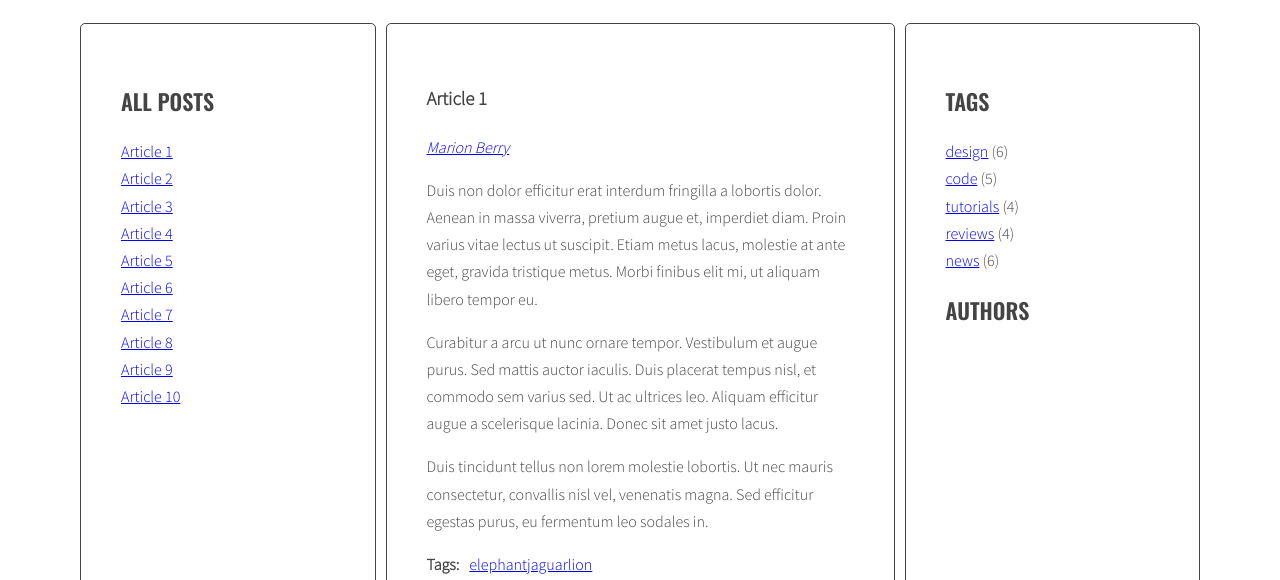
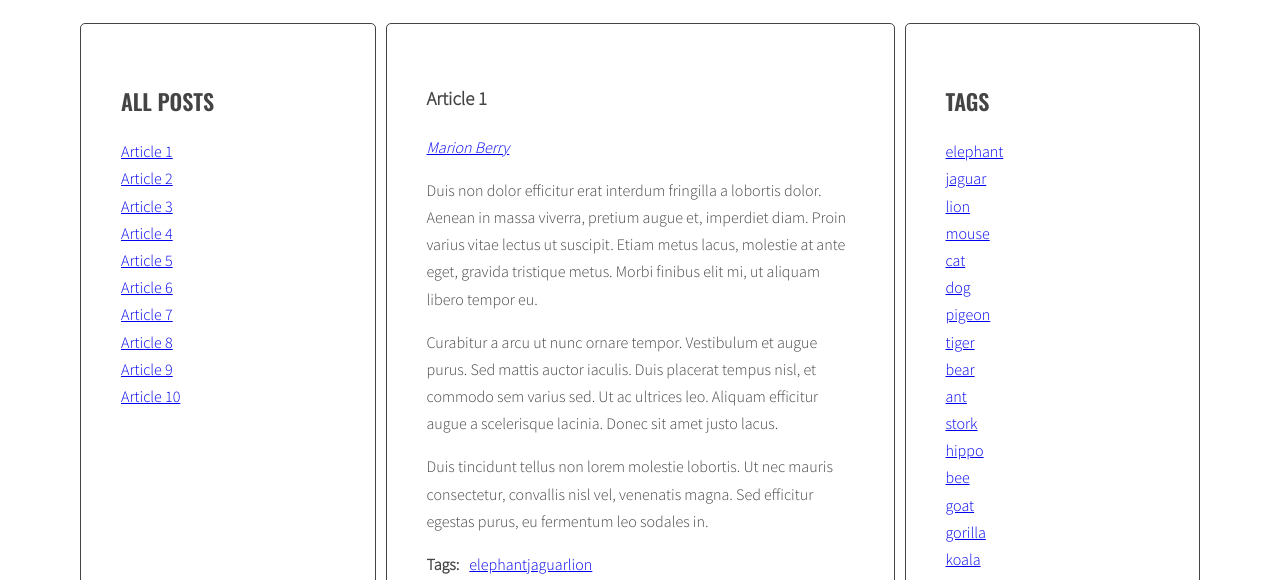
Before and after one commit to Pawel-Mat/javascript-blog, a website: page index.html in a window 1280 px wide. Shown: the part 220-800 px from the top of the page. Drawn offline with nearby package versions, Linux system fonts and the light colour scheme.

Commit message:
Update tag list in right panel

```diff
--- a/index.html
+++ b/index.html
@@ -180,11 +180,6 @@
                 <aside class="sidebar">
                   <h2 class="section-title">Tags</h2>
                   <ul class="list tags">
-                    <li><a href="#">design</a> <span>(6)</span></li>
-                    <li><a href="#">code</a> <span>(5)</span></li>
-                    <li><a href="#">tutorials</a> <span>(4)</span></li>
-                    <li><a href="#">reviews</a> <span>(4)</span></li>
-                    <li><a href="#">news</a> <span>(6)</span></li>
                   </ul>
                   <h2 class="section-title">Authors</h2>
                   <ul class="list authors">
--- a/js/script.js
+++ b/js/script.js
@@ -45,7 +45,8 @@
     optTitleSelector = '.post-title',
     optTitleListSelector = '.titles',
     optArticleTagsSelector = '.post-tags .list',
-    optArticleAuthorSelector = '.post-author';
+    optArticleAuthorSelector = '.post-author',
+    optTagListSelector = '.tags.list';
 
   function generateTitleLinks(customSelector = ''){
 
@@ -82,7 +83,8 @@
   generateTitleLinks();
 
   function generateTags(){
-
+    /* [NEW] create a new variable allTags with an empty array */
+    let allTags = [];
     /* find all articles */
     const articles = document.querySelectorAll(optArticleSelector);
     /* START LOOP: for every article: */
@@ -101,12 +103,22 @@
         const linkHTML = '<li><a href="#tag-' + tag + '">' + tag + '</a></li>';
         /* add generated code to html variable */
         html = html + linkHTML;
+        /* [NEW] check if this link is NOT already in allTags */
+        if(allTags.indexOf(linkHTML) == -1){
+          /* [NEW] add generated code to allTags array */
+          allTags.push(linkHTML);
+          console.log('allTags', allTags);
+        }
       /* END LOOP: for each tag */
       }
       /* insert HTML of all the links into the tags wrapper */
       tagsWrapper.innerHTML = html;
     /* END LOOP: for every article: */
     }
+    /* [NEW] find list of tags in right column */
+    const tagList = document.querySelector('.tags');
+    /* [NEW] add html from allTags to tagList */
+    tagList.innerHTML = allTags.join(' ');
   }
   generateTags();
 
@@ -192,5 +204,7 @@
     }
 
   }
+
   addClickListenersToAuthors();
+
 }
```
